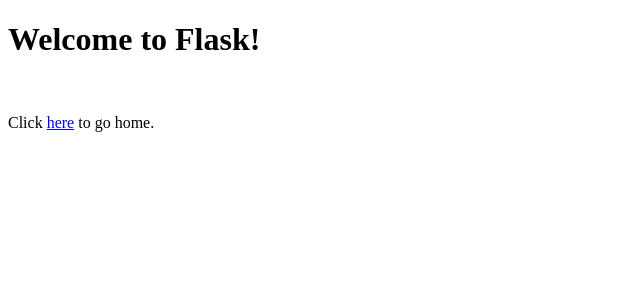
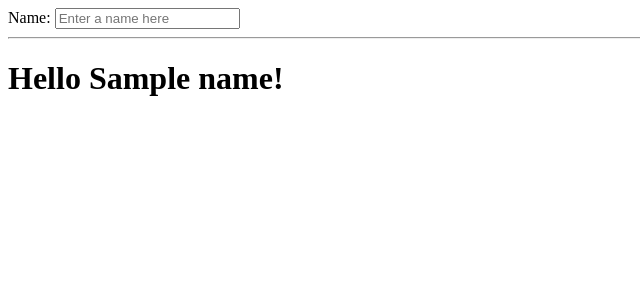
Before and after one commit to jsandlund/gods_eye, a Flask app: template templates/welcome.html in a window 1280 px wide. Shown: the top 300 px of the page, without its empty margins (0-640 px from the left). Run offline with Flask 2, Linux system fonts and the light colour scheme; the template is opened without the code that fills it: most values are stand-ins (such as "Sample title", 1, 10 or a date in 2020); some libraries are stand-ins or nearby versions.

Commit message:
new pages

```diff
--- a/app.py
+++ b/app.py
@@ -30,9 +30,9 @@
 # use decorators to link the function to a url
 @app.route('/')
 def home():
-    print "hello world"
+    return render_template('index.html')  # render a template
 
-@app.route('/data')
+@app.route('/data/firms')
 def data():
     query = '''
     select firm_name,website_url
--- a/templates/welcome.html
+++ b/templates/welcome.html
@@ -1,14 +1,21 @@
-<!DOCTYPE html>
+<!doctype html>
 <html>
   <head>
-    <title>Flask Intro</title>
-    <meta name="viewport" content="width=device-width, initial-scale=1.0">
+
   </head>
-  <body>
-    <div class="container">
-      <h1>Welcome to Flask!</h2>
-      <br>
-      <p>Click <a href="/">here</a> to go home.</p>
+  <body ng-app>
+    <div>
+      <label>Name:</label>
+      <input type="text" ng-model="name" placeholder="Enter a name here">
+      <hr>
+      <h1>Hello {{ name }}!</h1>
     </div>
+    <script src="https://ajax.googleapis.com/ajax/libs/angularjs/1.4.2/angular.min.js"></script>
+
+
+    <script>
+
+    </script>
+
   </body>
 </html>
```
Also changed, not shown: templates/index.html (added, +18 -0 lines).
